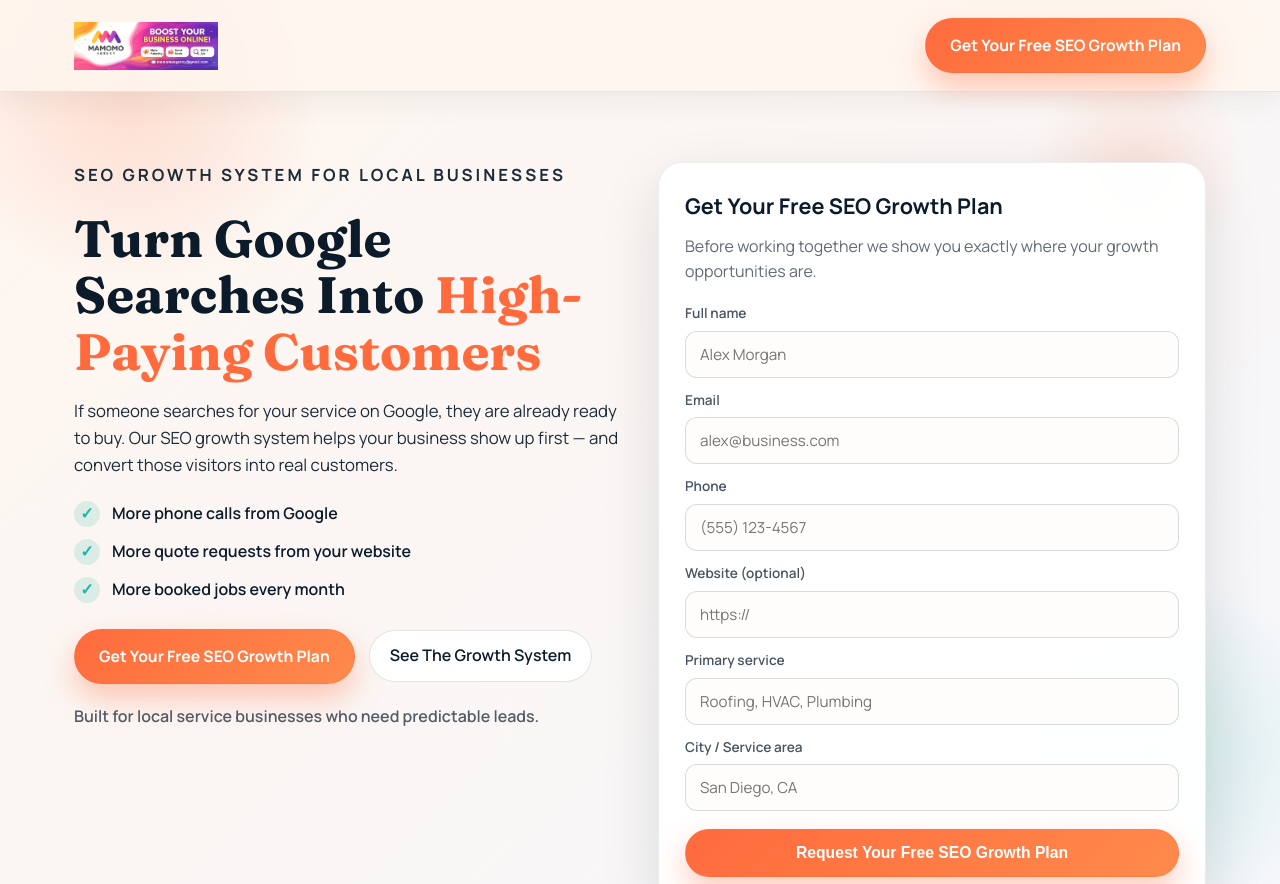
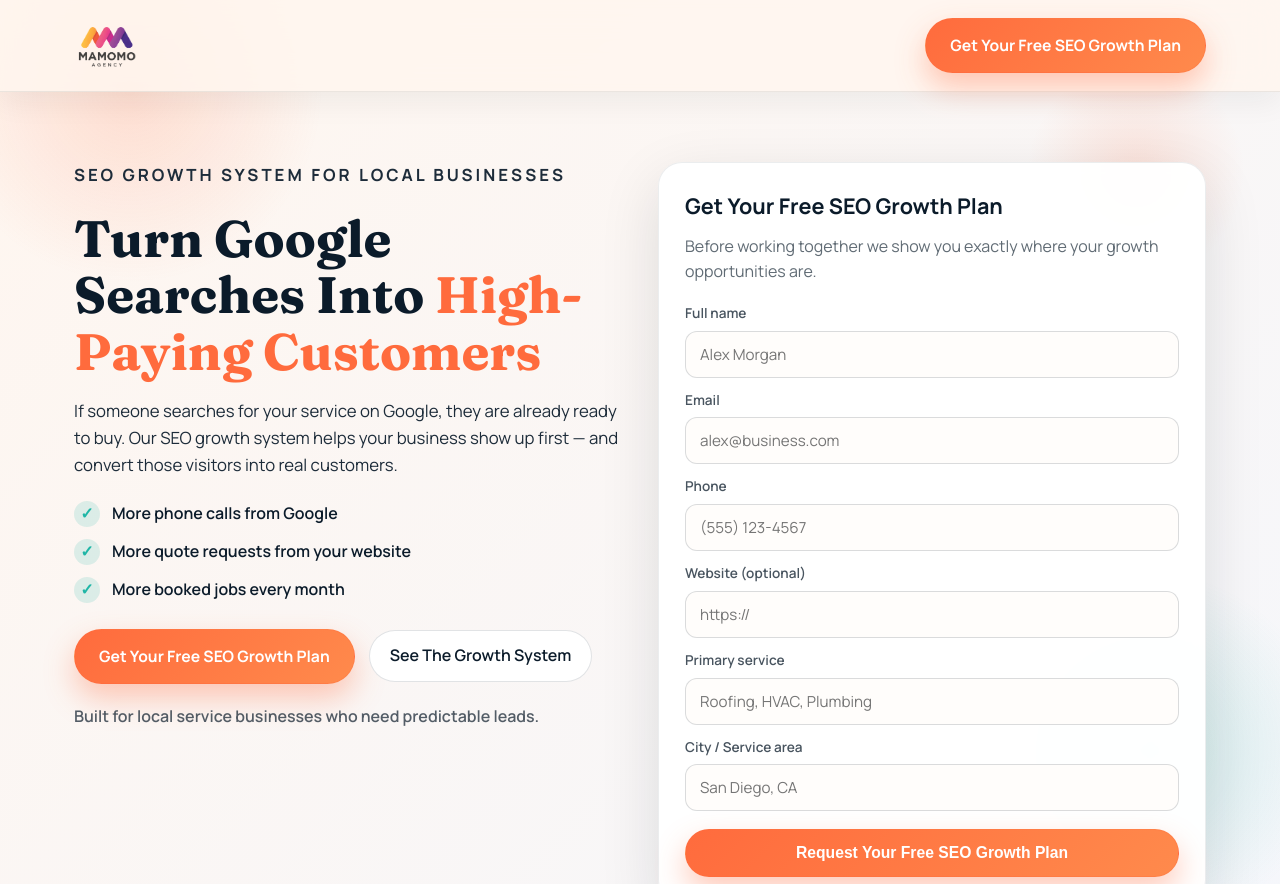
Before and after one commit to marcinstarski/mamomo, a plain HTML site: page index.html in a window 1280 px wide. Shown: the top 884 px of the page. Drawn offline with Linux system fonts and the light colour scheme.

Commit message:
Update logo filename

```diff
--- a/index.html
+++ b/index.html
@@ -501,7 +501,7 @@
     <header class="topbar">
       <div class="topbar-inner">
         <a class="logo" href="/" aria-label="MaMoMo Agency">
-          <img class="logo-image" src="mamomo-logo.png" alt="MaMoMo Agency" />
+          <img class="logo-image" src="mamomologo.png" alt="MaMoMo Agency" />
         </a>
         <a class="primary-btn" href="#growth-plan" data-highlight="form">Get Your Free SEO Growth Plan</a>
       </div>
```
Also changed, not shown: mamomologo.png (added).
